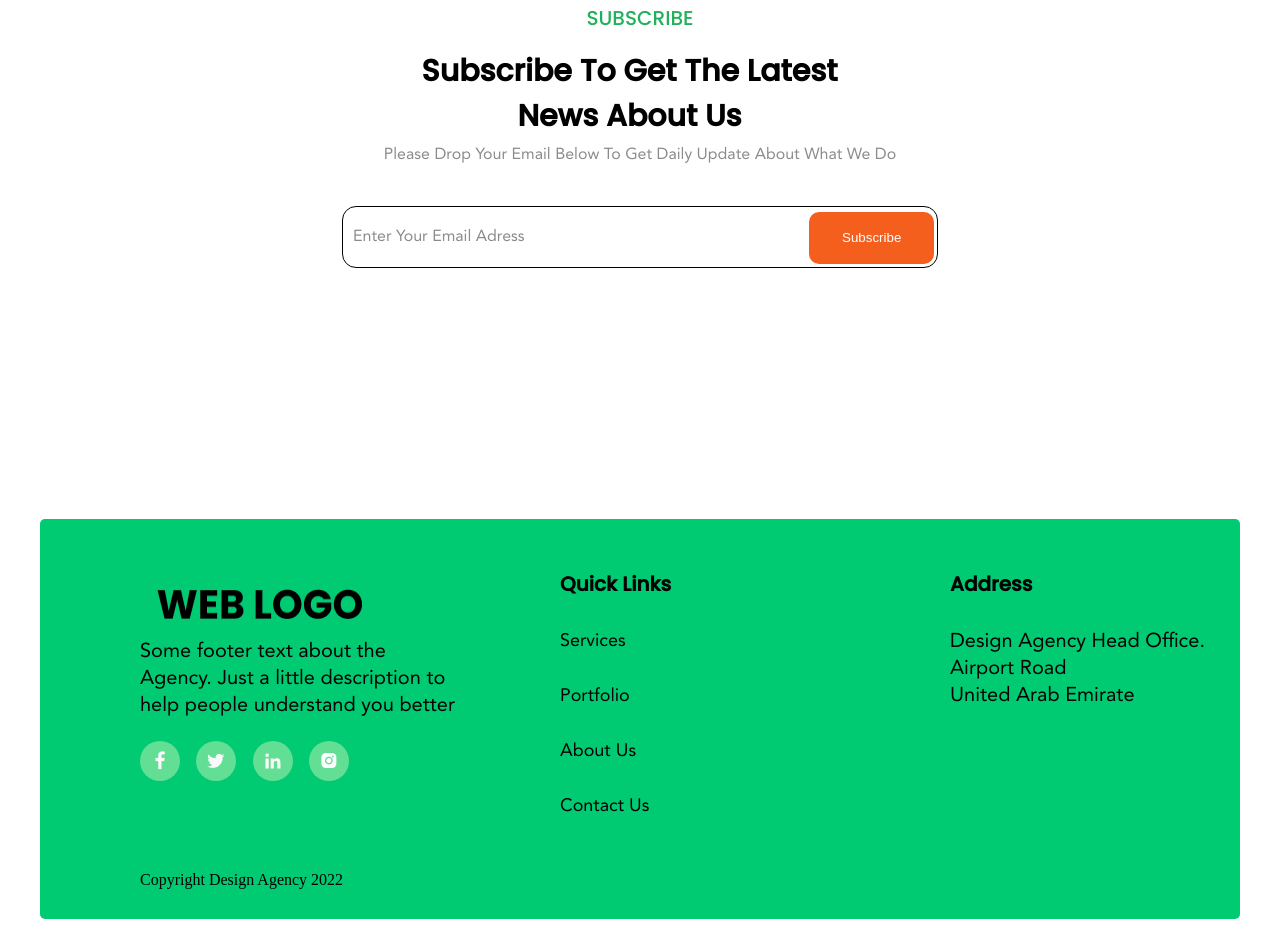
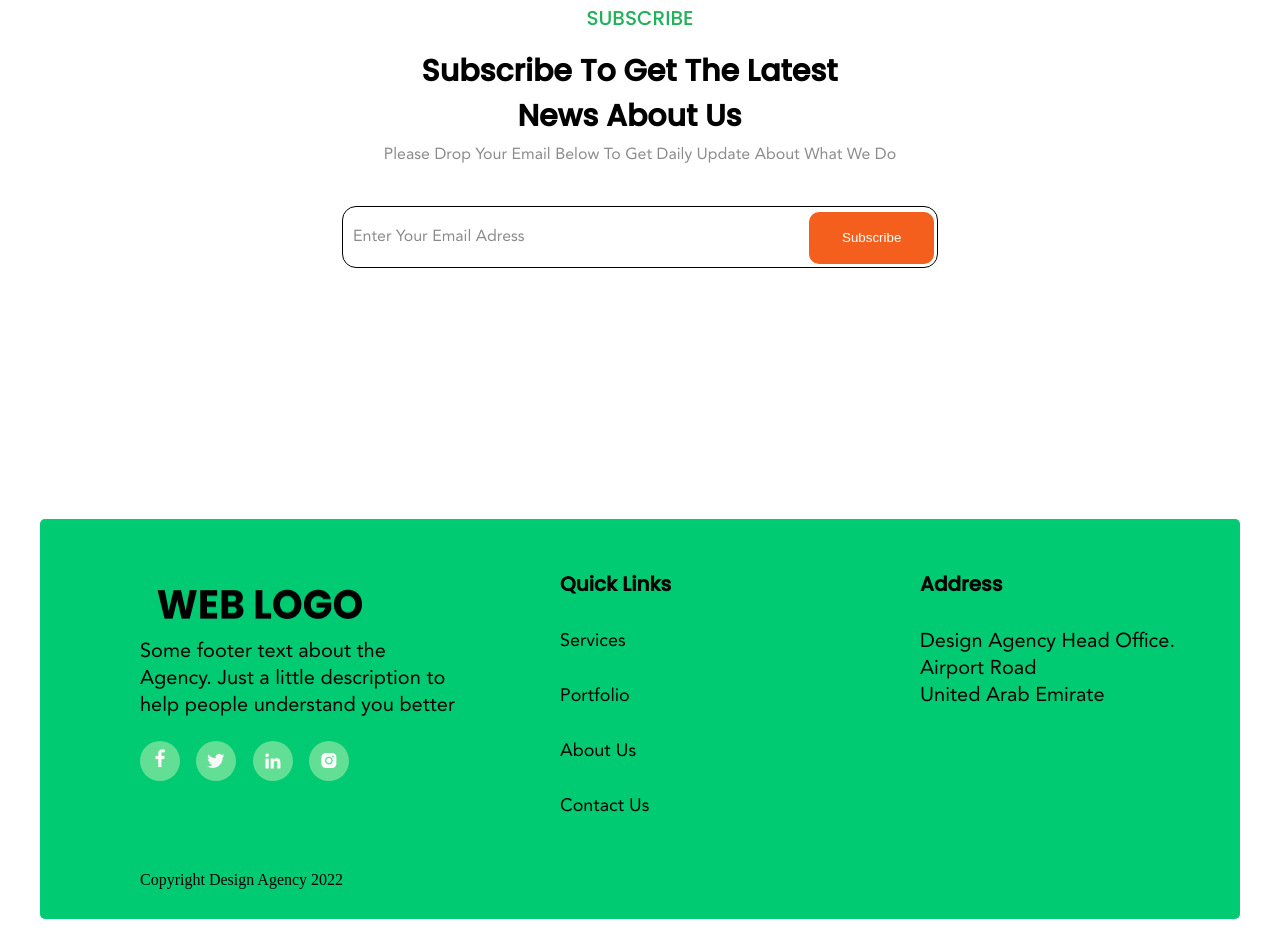
Before and after one commit to Bllogwill/Projeto-5, a plain HTML site: page Home/index.html in a window 1280 px wide. Shown: the part 4636-5580 px from the top of the page. Drawn offline with Linux system fonts and the light colour scheme.

Commit message:
atualizacao

```diff
--- a/Home/containers/section-seven/index.html
+++ b/Home/containers/section-seven/index.html
@@ -12,7 +12,8 @@
       </div>
       <div class="footer-icons">
         <div class="footer-content-icons1">
-          <img src="./assets/icons/logo2/Vector2.png" alt="Logo2" />
+          <a href="">
+            <img src="./assets/icons/logo2/Vector2.png" alt="Logo2" /></a>
         </div>
         <div class="footer-content-icons2">
           <img src="./assets/icons/logo2/Vector3.png" alt="Logo3" />
--- a/Home/containers/section-seven/styles.css
+++ b/Home/containers/section-seven/styles.css
@@ -33,7 +33,7 @@
   align-items: flex-start;
   flex-direction: column;
 
-  background-color: transparent
+  background-color: transparent;
 }
 
 .section-seven .content-section-seven .footer1,
@@ -54,7 +54,7 @@
   display: flex;
   justify-content: center;
 
-  background-color: transparent
+  background-color: transparent;
 }
 
 .section-seven .content-section-seven .footer1 .footer-p {
@@ -78,7 +78,7 @@
   display: flex;
   justify-content: flex-start;
 
-  background-color: transparent
+  background-color: transparent;
 }
 
 .section-seven .content-section-seven .footer1 .footer-icons {
@@ -128,7 +128,7 @@
 .section-seven .content-section-seven .footer2 {
   width: 380px;
 
-  background-color: transparent
+  background-color: transparent;
 }
 
 .section-seven .content-section-seven .footer2 .card-seven {
@@ -165,11 +165,13 @@
 .section-seven .content-section-seven .footer3 {
   width: 380px;
 
+  margin-right: 50px;
+
   display: flex;
 
   flex-direction: column;
 
-  background-color:transparent
+  background-color: transparent;
 }
 
 .section-seven .content-section-seven .footer3 .footer-adr {
@@ -206,5 +208,5 @@
 
   flex-direction: column;
 
-  background-color: transparent
+  background-color: transparent;
 }
```
